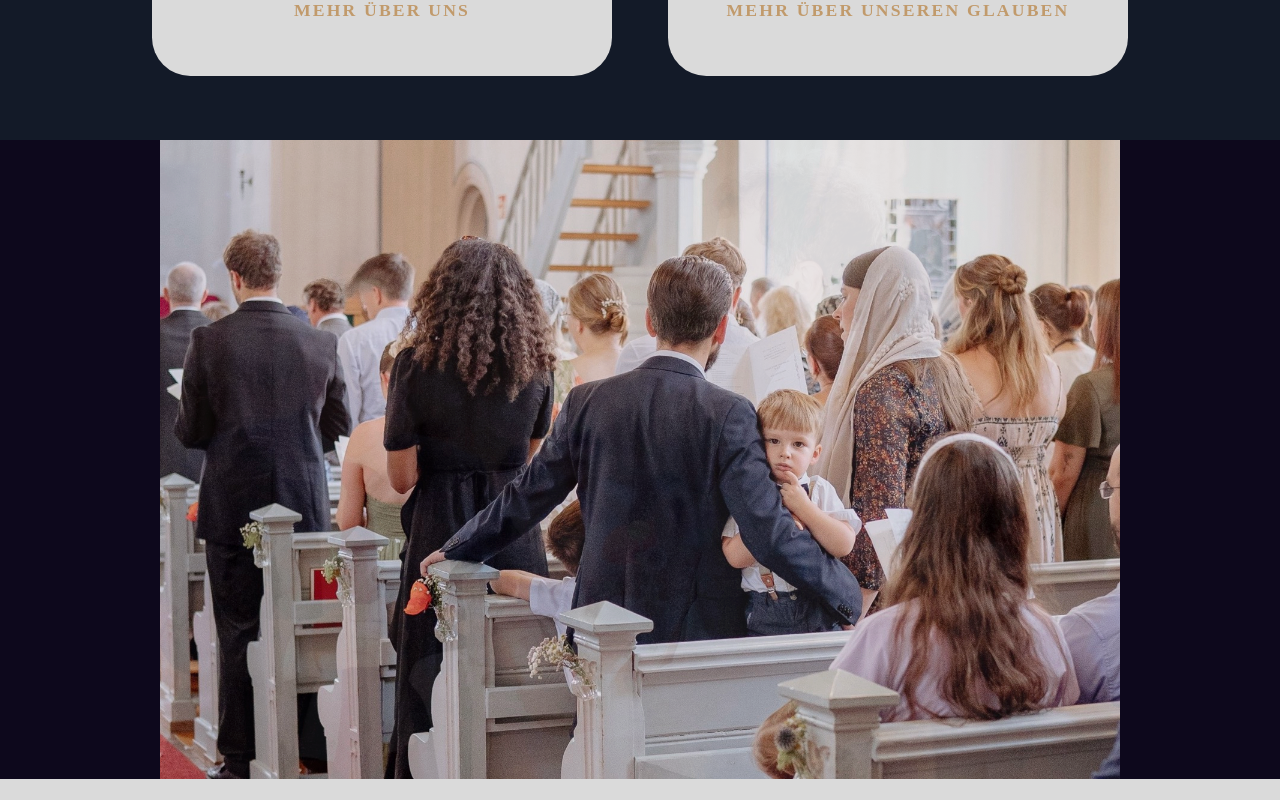
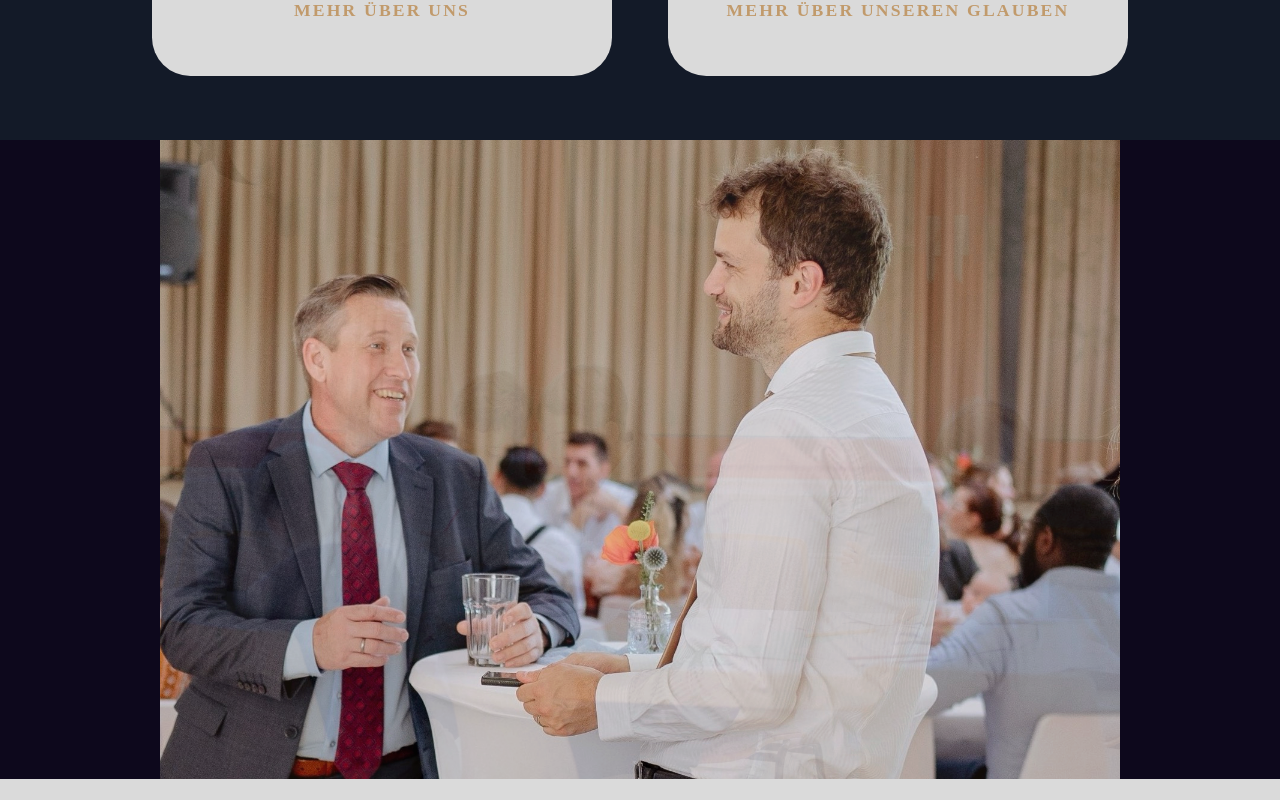
Before and after one commit to Gnadenkirche/gnadenkirche-frankfurt, a React (Vite) app: page /#/ in a window 1280 px wide. Shown: the part 1840-2640 px from the top of the page. Built offline with nearby package versions, Linux system fonts and the light colour scheme.

Commit message:
Remove church1 image from imports and slideshow
Commented out the import for church1 image and removed its usage in the slideshow section.

```diff
--- a/src/pages/HomeDE.jsx
+++ b/src/pages/HomeDE.jsx
@@ -8,7 +8,7 @@ import heroImage from "../assets/images/hero-message.jpg";
 import heroMobileVideo from "../assets/videos/hero-mobile.mp4";
 
 // Church slideshow images – import them here
-import church1 from "../assets/images/church1.jpg";
+// import church1 from "../assets/images/church1.jpg";
 // import church2 from "../assets/images/church2.jpg";
 import church3 from "../assets/images/church3.jpg";
 import church4 from "../assets/images/church4.jpg";
@@ -147,10 +147,6 @@ function Home() {
       {/* ================= CHURCH PHOTO SLIDESHOW WITH SCRIPTURE ================= */}
       <section className="church-slideshow-section">
         <div className="slideshow-container">
-          {/* Slide 1 */}
-          <div className="slide fade">
-            <img src={church1} alt="Unsere Gemeinde – Gottesdienst" />
-          </div>
           {/* Slide 3 */}
           <div className="slide fade">
             <img src={church3} alt="Unsere Gemeinde – Innenansicht" />
```
